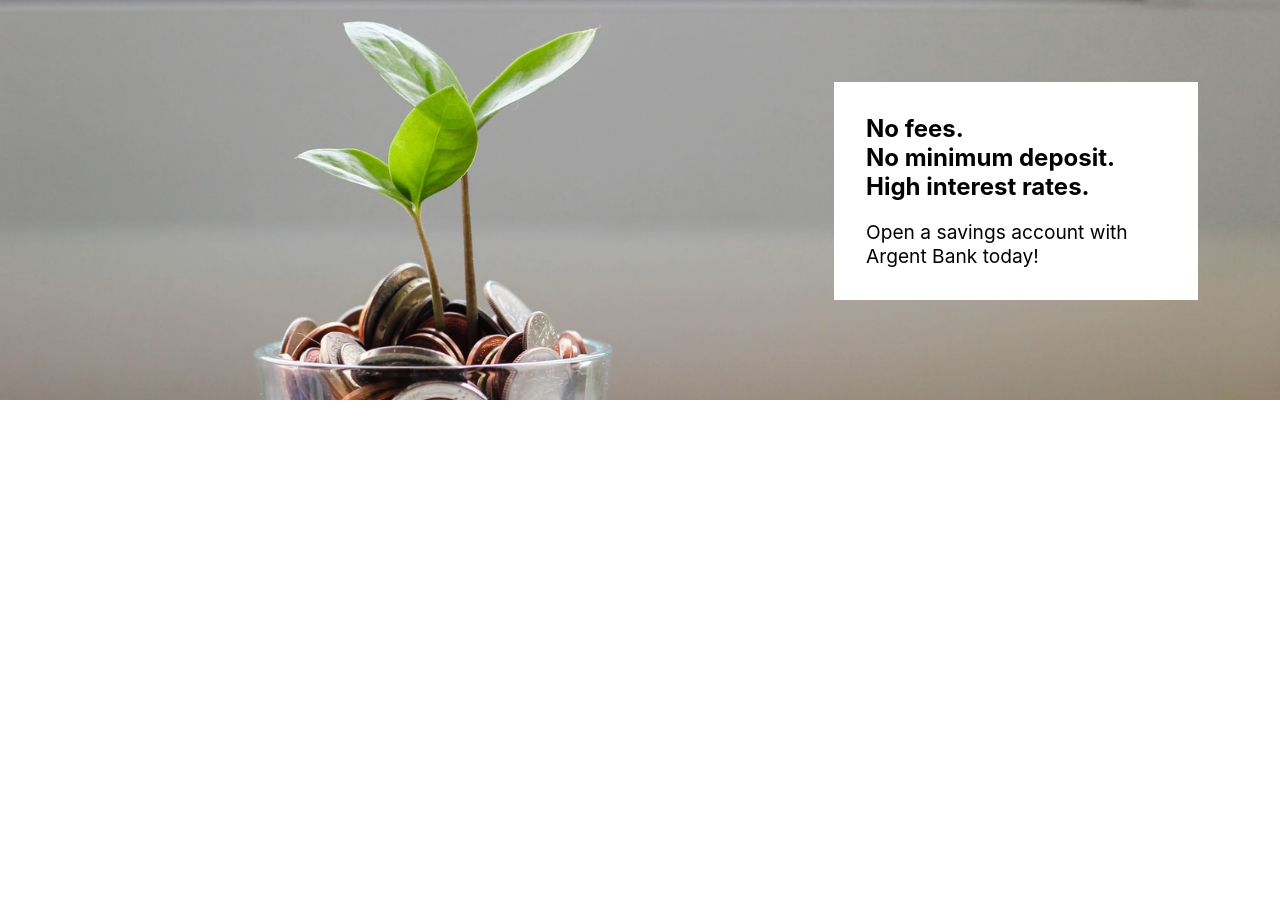
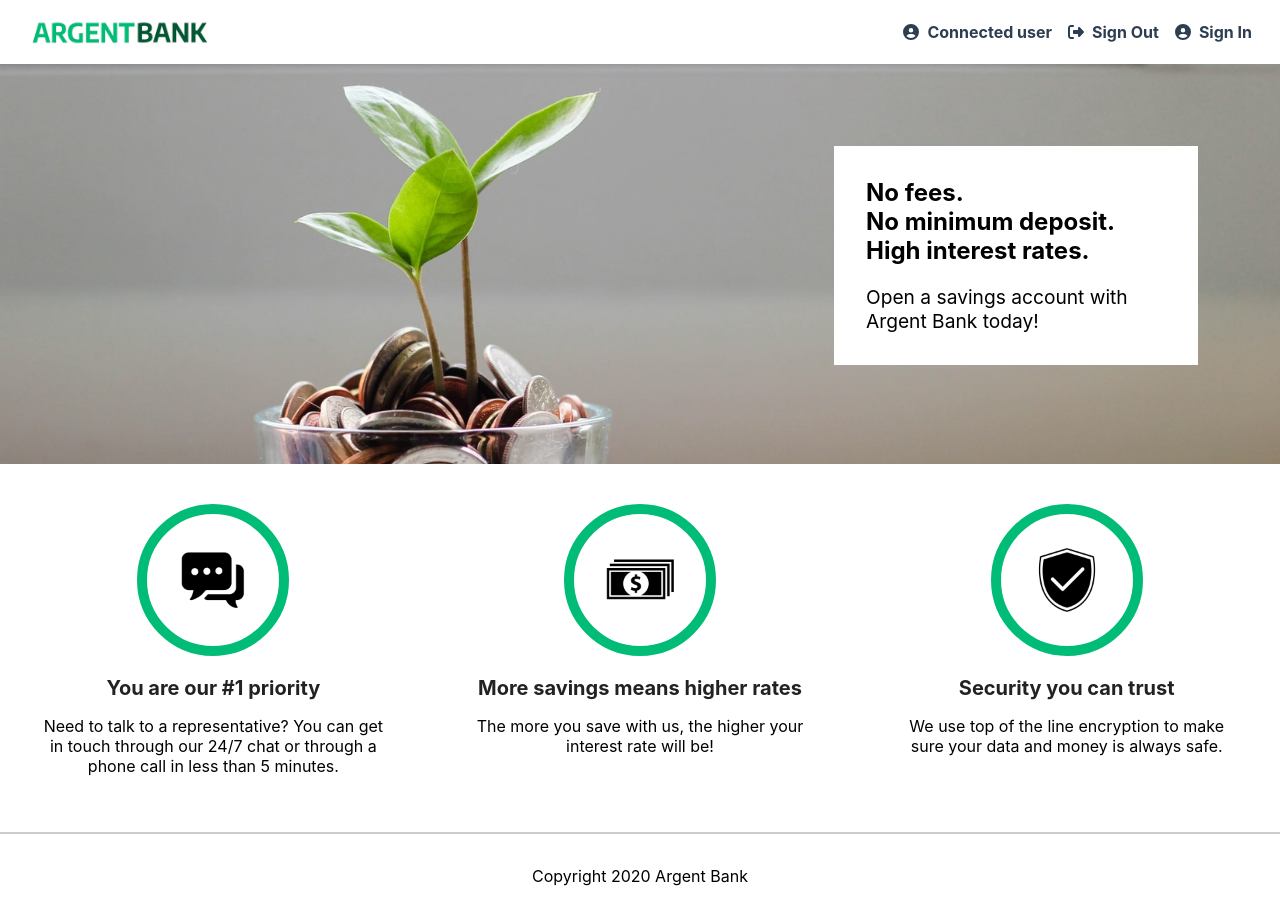
Before and after one commit to Kuznetsov-100-Rads-Bar/P13-Argent-Bank-OCR, a React (Create React App) app: page / in a window 1280 px wide. Before the commit the page ends 800 px from the top, so only its background shows below. Built offline with nearby package versions, Linux system fonts and the light colour scheme.

Commit message:
Mise en place des éléments statique HTML et du CSS

```diff
--- a/src/App.jsx
+++ b/src/App.jsx
@@ -1,13 +1,23 @@
 import React from 'react';
-import HomePage from './pages/HomePage';
+
+// pages
+import Home from './pages/Home';
+
+// components
+import Header from './components/Header/Header';
+import Footer from './components/Footer/Footer';
+
+// react-router-dom
 import { BrowserRouter, Routes, Route } from "react-router-dom";
 
 export default function App() {
   return (
     <BrowserRouter>
+      <Header />
       <Routes>
-        <Route index path="/" element={<HomePage />} />
+        <Route index path="/" element={<Home />} />
       </Routes>
+      <Footer />
     </BrowserRouter>
 
   )
--- /dev/null
+++ b/src/components/Feature/FeatureElement.jsx
@@ -0,0 +1,43 @@
+import React from 'react';
+
+//styled
+import styled from 'styled-components';
+
+// utils
+import { Colors } from '../../utils/styleColors/Colors';
+
+export default function FeatureElement({ icon, altText, title, description }) {
+  return (
+   <StyledFeatureElement>
+      <FeatureElementIcon src={icon} alt={altText} />
+    <FeatureElementTitle>{title}</FeatureElementTitle>
+    <FeatureElementDescription>{description}</FeatureElementDescription>
+   </StyledFeatureElement>
+  )
+}
+
+const StyledFeatureElement = styled.article`
+flex: 1;
+padding: 2.5rem;
+`;
+
+const FeatureElementIcon = styled.img`
+width: 100px;
+border-radius: 50%;
+border: 10px solid ${Colors.green};
+padding: 1rem;
+display: block;
+margin : 0 auto;
+`;
+
+const FeatureElementTitle = styled.h3`
+color: #222;
+font-size: 1.25rem;
+font-weight: bold;
+margin-bottom: 0.5rem;
+text-align: center;
+`;
+
+const FeatureElementDescription = styled.p`
+text-align: center;
+`;
--- /dev/null
+++ b/src/components/Footer/Footer.jsx
@@ -0,0 +1,27 @@
+import React from 'react';
+
+// styled
+import styled from 'styled-components';
+
+// utils
+import { Colors } from '../../utils/styleColors/Colors';
+
+export default function Footer() {
+  return (
+    <StyledFooter>
+          <FooterText>Copyright 2020 Argent Bank</FooterText>
+    </StyledFooter>
+  )
+}
+
+const StyledFooter = styled.footer`
+display: flex;
+justify-content: center;
+border-top: 2px solid ${Colors.lightGray};
+padding: 2rem 0 1.5rem;
+`;
+
+const FooterText = styled.p`
+margin: 0;
+padding: 0;
+`;
--- /dev/null
+++ b/src/components/Header/Header.jsx
@@ -0,0 +1,93 @@
+import React from 'react'
+
+// react-router-dom
+import { Link, Routes } from 'react-router-dom';
+
+// styled components
+import styled from 'styled-components'
+
+// assets
+import ArgentBankLogo from '../../assets/argentBankLogo.png';
+
+// icons
+import { FontAwesomeIcon } from '@fortawesome/react-fontawesome';
+import { faSignOutAlt, faUserCircle } from '@fortawesome/free-solid-svg-icons';
+
+// utils
+import { Colors } from '../../utils/styleColors/Colors';
+
+export default function Header() {
+  return (
+    <StyledHeader>
+      <Navbar>
+        <NavbarLogo to="/">
+          <NavbarLogoImage src={ArgentBankLogo} alt="Argent Bank Logo" />
+        </NavbarLogo>
+        <NavbarList>
+          <NavbarListElement>
+            <NavbarListElementLink to={Routes.User}>
+              <FontAwesomeIcon icon={faUserCircle} style={{ marginRight: "0.5rem" }} />
+              Connected user
+            </NavbarListElementLink>
+          </NavbarListElement>
+
+          <NavbarListElement>
+            <NavbarListElementLink to={Routes.Home}>
+              <FontAwesomeIcon icon={faSignOutAlt} style={{ marginRight: "0.5rem" }} />
+              Sign Out
+            </NavbarListElementLink>
+          </NavbarListElement>
+
+          <NavbarListElement>
+            <NavbarListElementLink to={Routes.Login}>
+              <FontAwesomeIcon icon={faUserCircle} style={{ marginRight: "0.5rem" }} />
+              Sign In
+            </NavbarListElementLink>
+          </NavbarListElement>
+        </NavbarList>
+      </Navbar>
+    </StyledHeader>
+  )
+}
+
+const StyledHeader = styled.header`
+`;
+
+const Navbar = styled.nav`
+display: flex;
+justify-content: space-between;
+align-items: center;
+padding: 5px 20px;
+`;
+
+const NavbarLogo = styled(Link)`
+display: flex;
+align-items: center;
+`;
+
+const NavbarLogoImage = styled.img`
+max-width: 100%;
+width: 200px;
+`;
+
+const NavbarList = styled.ul`
+margin: 0;
+padding: 0;
+display: flex;
+list-style-type: none;
+`;
+
+const NavbarListElement = styled.li`
+text-decoration: none;
+margin: 0 0.5rem;
+&:hover {
+text-decoration: underline;
+`;
+
+const NavbarListElementLink = styled(Link)`
+font-weight: 700;
+text-decoration: none;
+color: ${Colors.neutral};
+&:hover {
+text-decoration: underline;
+`;
--- a/src/pages/HomePage.jsx
+++ b/src/pages/Home.jsx
@@ -2,7 +2,32 @@ import React from 'react';
 import styled from 'styled-components';
 import BankTree from '../assets/bank-tree.jpeg';
 
+import IconChat from "../assets/icon-chat.png";
+import IconMoney from "../assets/icon-money.png";
+import IconSecurity from "../assets/icon-security.png";
+import FeatureElement from '../components/Feature/FeatureElement';
+
 export default function HomePage() {
+  const FeatureCardData = [
+    {
+      icon: IconChat,
+      altText: "Chat feature",
+      title: "You are our #1 priority",
+      description: "Need to talk to a representative? You can get in touch through our 24/7 chat or through a phone call in less than 5 minutes."
+    },
+    {
+      icon: IconMoney,
+      altText: "Money feature",
+      title: "More savings means higher rates",
+      description: "The more you save with us, the higher your interest rate will be!"
+    },
+    {
+      icon: IconSecurity,
+      altText: "Security feature",
+      title: "Security you can trust",
+      description: "We use top of the line encryption to make sure your data and money is always safe."
+    }
+  ]
   return (
     <StyledHomePage>
       <Main>
@@ -17,6 +42,9 @@ export default function HomePage() {
         </Hero>
         <Features>
           <FeaturesSrOnly>Features</FeaturesSrOnly>
+          {FeatureCardData.map((feature, index) => {
+            return <FeatureElement key={index} icon={feature.icon} altText={feature.title} description={feature.description} title={feature.title} />
+          })}
         </Features>
       </Main>
     </StyledHomePage>
--- /dev/null
+++ b/src/utils/styleColors/Colors.jsx
@@ -0,0 +1,5 @@
+export const Colors = {
+    lightGray: "#ccc",
+    neutral: "#2c3e50",
+    green: "#00bc77"
+};
```
Also changed, not shown: package.json (+11 -5 lines), 1 other file (tests, documents, lock files or other folders). Lines whose indentation alone changed are shown as unchanged.
